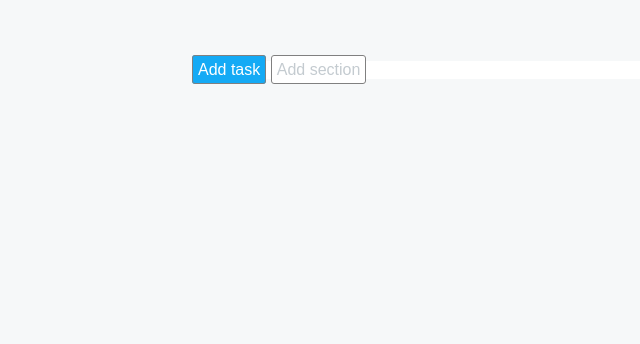
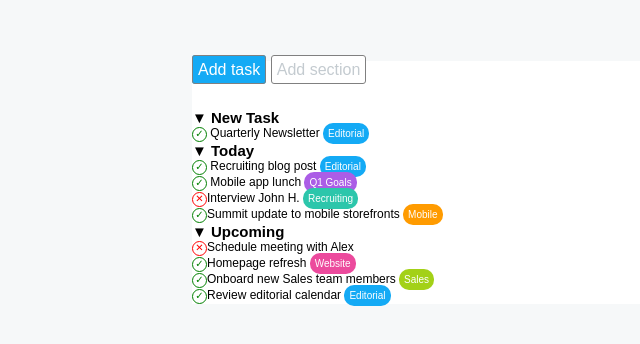
Before and after one commit to Pier95F/html-css-toboolist, a plain HTML site: page index.html in a window 1280 px wide. Shown: the part 40-384 px from the top of the page, without its empty margins (0-640 px from the left). Drawn offline with Linux system fonts and the light colour scheme.

Commit message:
Struttura main completata

```diff
--- a/index.html
+++ b/index.html
@@ -22,6 +22,37 @@
         <a href="#" class="btn btn-disabled">Add section</a>
     </div>
     <div class="task">
+        <ul>
+            <h2>&#9660; New Task</h2>
+
+            <li><span class="circle">&check;</span> Quarterly Newsletter <span class="editorial">Editorial</span></li>
+
+            <h2>&#9660; Today</h2>
+            <li><span class="circle">&check;</span>
+                Recruiting blog post <span class="editorial">Editorial</span>
+            </li>
+            <li><span class="circle">&check;</span> Mobile app lunch <span class="q1">Q1 Goals</span></li>
+            <li>
+                <span class="cross">&#10005</span>Interview John H. <span class="recruiting">Recruiting</span>
+            </li>
+            <li>
+                <span class="circle">&check;</span>Summit update to mobile storefronts <span class="mobile">Mobile</span>
+            </li>
+            <h2>&#9660; Upcoming</h2>
+            <li>
+                <span class="cross">&#10005</span>Schedule meeting with Alex
+            </li>
+            <li>
+                <span class="circle">&check;</span>Homepage refresh <span class="website">Website</span>
+            </li>
+            <li>
+                <span class="circle">&check;</span>Onboard new Sales team members <span class="sales">Sales</span>
+            </li>
+            <li>
+                <span class="circle">&check;</span>Review editorial calendar <span class="editorial">Editorial</span>
+            </li>
+
+        </ul>
     </div>
     </main>
     <!-- fine main -->
--- a/style.css
+++ b/style.css
@@ -38,3 +38,93 @@ header{
     background-color: white;
     color: #c4cbd0;
 }
+
+ul{
+    list-style: none;
+    padding-top: 30px;
+}
+
+h2{
+    font-size: 15px;
+    font: bold;
+}
+
+li{
+    font-size: 12px;
+}
+
+.circle{
+        border: 1px solid green;
+        border-radius: 50%;
+        width: 15px;
+        height: 15px;
+        display: inline-block;
+        text-align: center;
+        font-size: 10px;
+        color: green;
+}
+
+.editorial{
+    font-size: x-small;
+    border: #14aaf5;
+    padding: 5px;
+    border-radius:10px;
+    background-color: #14aaf5;
+    color: white;
+}
+
+.q1{
+    font-size: x-small;
+    border: #ab5de6;
+    padding: 5px;
+    border-radius: 10px;
+    background-color: #ab5de6;
+    color: white;
+}
+
+.cross{
+    border: 1px solid red;
+    border-radius: 50%;
+    width: 15px;
+    height: 15px;
+    display: inline-block;
+    text-align: center;
+    font-size: 10px;
+    color: red;
+}
+
+.recruiting{
+    font-size: x-small;
+    border:#2cc6ab;
+    padding: 5px;
+    border-radius: 10px;
+    background-color: #2cc6ab;
+    color: white;
+}
+
+.mobile{
+    font-size: x-small;
+    border: #ff9b00;
+    padding: 5px;
+    border-radius: 10px;
+    background-color: #ff9b00;
+    color: white;
+}
+
+.website{
+    font-size: x-small;
+    border: #ec4a9d;
+    padding: 5px;
+    border-radius: 10px;
+    background-color: #ec4a9d;
+    color: white;
+}
+
+.sales{
+    font-size: x-small;
+    border: #a3d117;
+    padding: 5px;
+    border-radius: 10px;
+    background-color: #a3d117;
+    color: white;
+}
```
